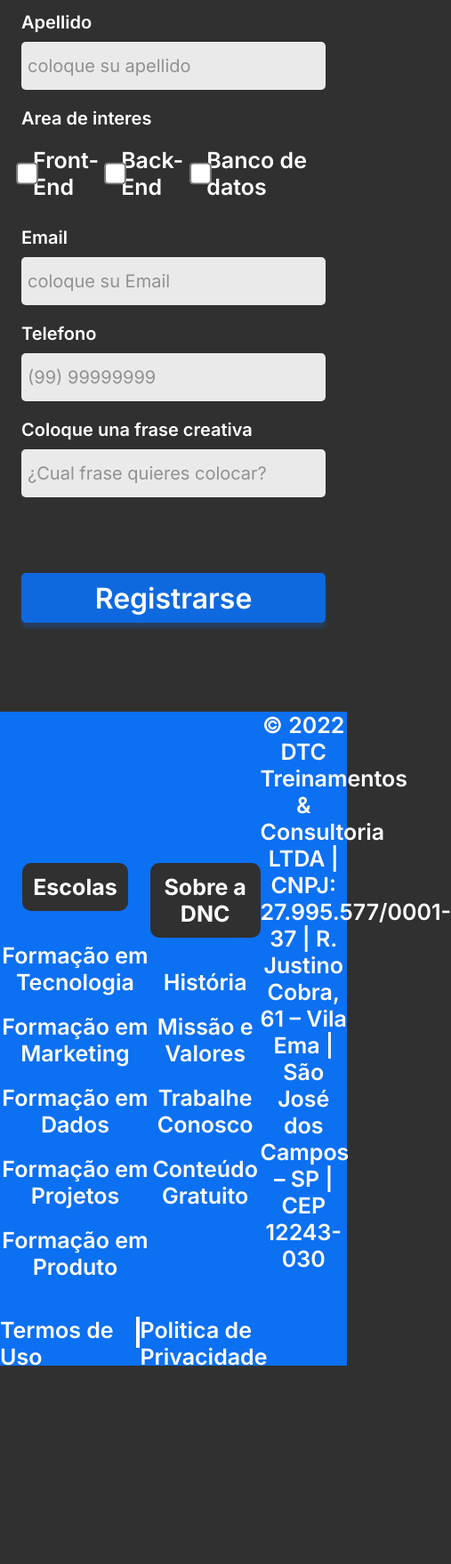
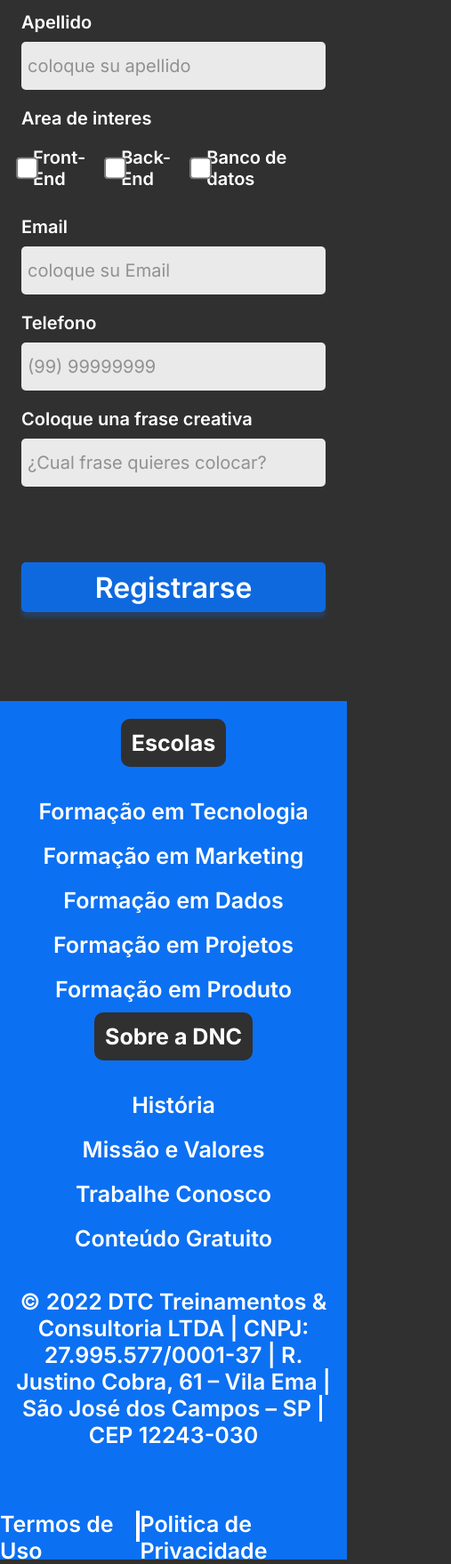
Before and after one commit to WilbertGH/Proyecto-segundo-modulo, a plain HTML site: page index.html in a window 390 px wide. Shown: the part 789-2547 px from the top of the page at 89% size, 507 px wide, since content can reach past the window. Before the commit the page ends 2329 px from the top, so only its background shows below. Drawn offline with Linux system fonts and the light colour scheme.

Commit message:
finalizacion footer

```diff
--- a/style.css
+++ b/style.css
@@ -278,8 +278,17 @@ footer #linea2 a:first-child{
                 font-size: 20px;
             }
 
-            .checkbox-items label{
-                font-size: 15px;
+            #checkbox-items label{
+                font-size: 20px;
+            }
+
+            footer #linea1{
+                flex-direction: column;
+            }
+
+            footer #direccion{
+                width: 95%;
+                margin-bottom: 20px;
             }
         }
     }
```
